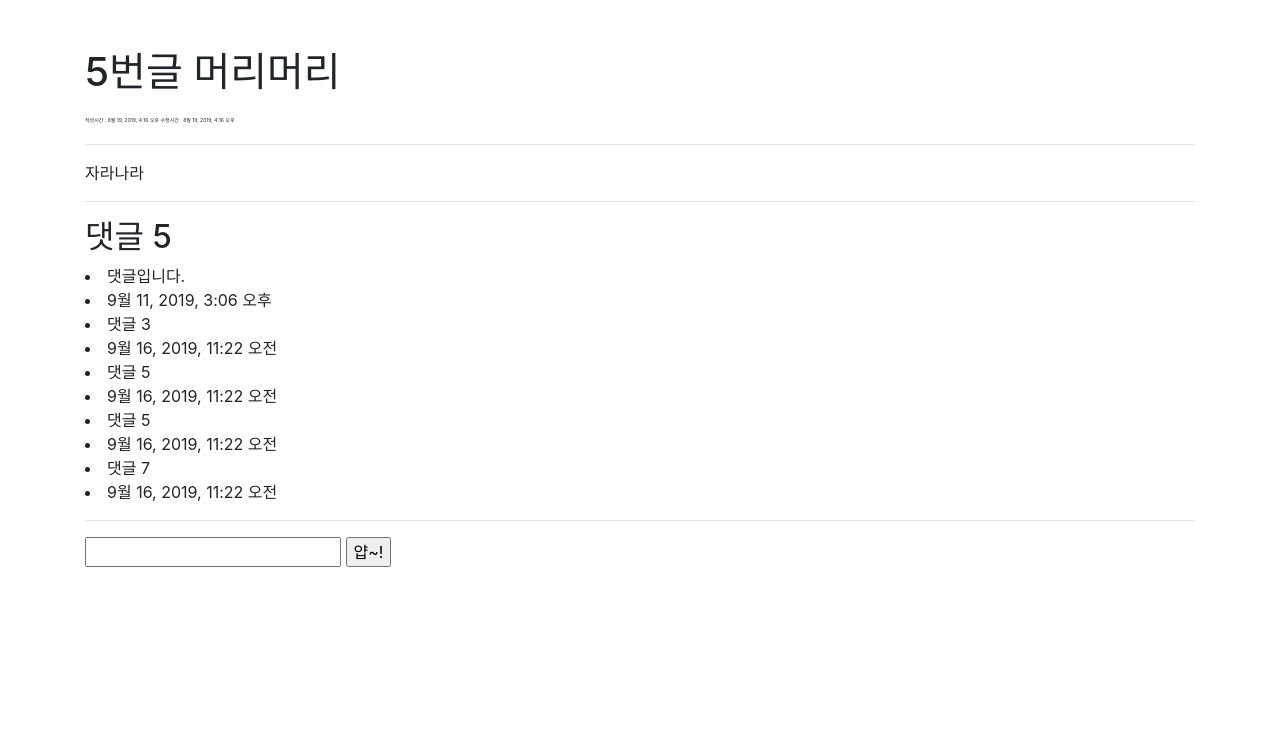
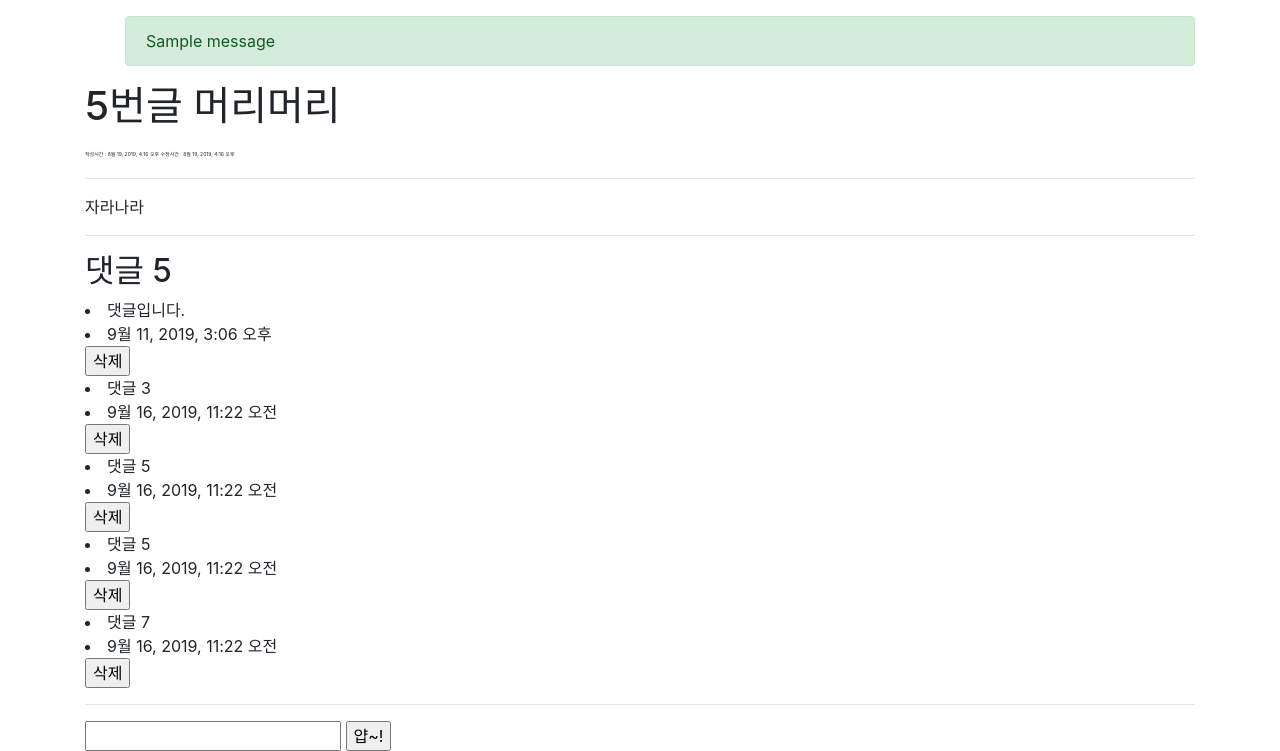
Before and after one commit to jr31112/django-02-Crud, a Django app: page /articles/5/ in a window 1280 px wide. Shown: the part 56-807 px from the top of the page. Before the commit the page ends 623 px from the top, so only its background shows below. Run offline with Django 3.2, Linux system fonts and the light colour scheme; data comes from the database, SQL or seed files in the repository; both versions use the stored data as it was after the commit; one stand-in notice (Sample message) is shown; some libraries are stand-ins or nearby versions.

Commit message:
15 | messages framework

```diff
--- a/articles/templates/articles/base.html
+++ b/articles/templates/articles/base.html
@@ -19,11 +19,19 @@
     </button>
     <div class="collapse navbar-collapse" id="navbarNavAltMarkup">
       <div class="navbar-nav">
-        <a class="nav-item nav-link active" href="{% url 'articles:create' %}"> 글 작성하기<span class="sr-only">(current)</span></a>
+        <a class="nav-item nav-link active" href="{% url 'articles:create' %}"> 글 작성하기<span
+            class="sr-only">(current)</span></a>
       </div>
     </div>
   </nav>
-  <div class="container mt-5">
+  <div class="container mt-3">
+    {% if messages %}
+    <ul class="messages">
+      {% for message in messages %}
+      <div class="alert alert-{% if message.tags %}{{ message.tags }}{% endif %}">{{ message }}</div>
+        {% endfor %}
+    </ul>
+    {% endif %}
     {% block body %}
 
     {% endblock %}
--- a/articles/templates/articles/detail.html
+++ b/articles/templates/articles/detail.html
@@ -12,6 +12,10 @@
 {% for comment in comments %}
 <li>{{ comment.content }}</li>
 <li>{{ comment.created_at }}</li>
+<form action="{% url 'articles:comment_delete' article.pk comment.pk %}" method="POST" oneclick="return confirm('진짜 지울래?')">
+  {% csrf_token %}
+  <input type="submit" value="삭제">
+</form>
 {% empty %}
   <p>댓글이 없어요 작성해주세요. </p>
 {% endfor %}
--- a/articles/urls.py
+++ b/articles/urls.py
@@ -1,5 +1,4 @@
 from django.urls import path
-
 from . import views
 
 app_name = 'articles'
@@ -12,5 +11,6 @@ urlpatterns = [
     path('<int:article_pk>/delete/', views.delete, name='delete'),
     # path('<int:article_pk>/edit/', views.edit, name='edit'),
     path('<int:article_pk>/update/', views.update, name='update'),
-    path('<int:article_pk>/comment_create/', views.comment_create, name='comment_create')
+    path('<int:article_pk>/comments/create/', views.comment_create, name='comment_create'),
+    path('<int:article_pk>/comments/<int:comment_pk>/delete/', views.comment_delete, name='comment_delete')
 ]
--- a/articles/views.py
+++ b/articles/views.py
@@ -2,13 +2,13 @@ from django.shortcuts import render, redirect
 from django.views.decorators.http import require_POST
 # from IPython import embed
 from .models import Article, Comment
+from django.contrib import messages
 
 # Create your views here.
 def index(request):
     articles = Article.objects.all()
     context = {
         'articles' : articles
-
     }
     # embed()
     return render(request, 'articles/index.html', context)
@@ -50,6 +50,7 @@ def delete(request, article_pk):
     article = Article.objects.get(pk=article_pk)
     if request.method == 'POST':
         article.delete()
+
         return redirect('articles:index')
     else:
         return redirect('articles:index')
@@ -82,3 +83,10 @@ def comment_create(request, article_pk):
     comment.article_id = article_pk
     comment.save()
     return redirect('articles:detail', article_pk)
+
+@require_POST
+def comment_delete(request, article_pk, comment_pk):
+    comment = Comment.objects.get(pk=comment_pk)
+    comment.delete()
+    messages.success(request, '댓글이 삭제되었습니다.')
+    return redirect('articles:detail', article_pk)
```
Also changed, not shown: crud/settings.py (+6 -4 lines), db.sqlite3.
